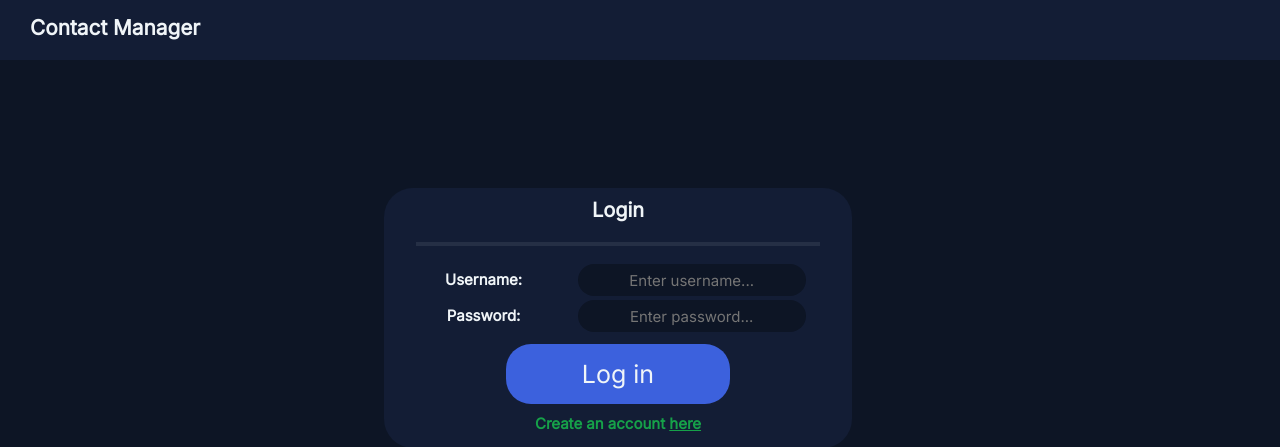
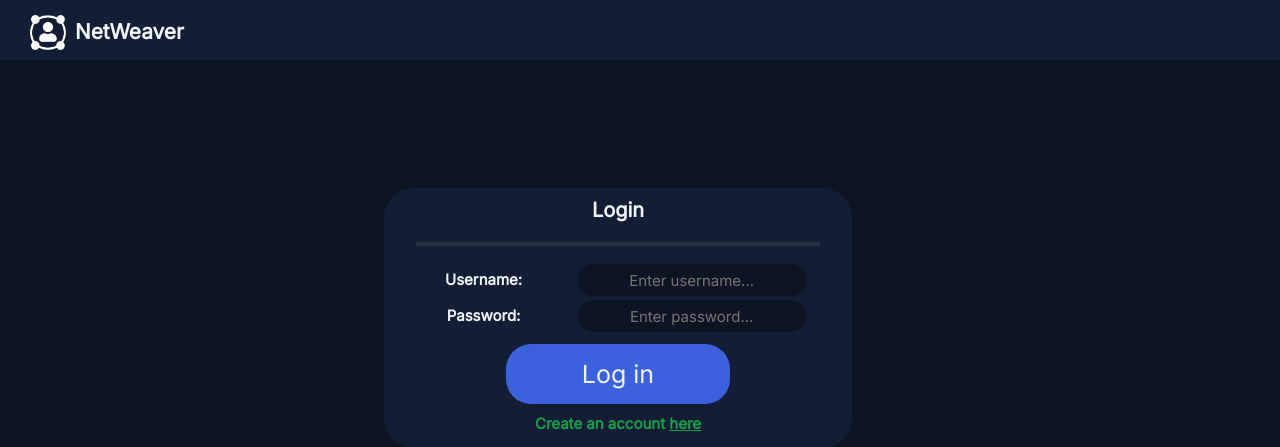
Before and after one commit to fgxmt/LAMP-Project-Group20, a PHP site: page / in a window 1280 px wide. Shown: the top 447 px of the page. Run offline with PHP 8.4, Linux system fonts and the light colour scheme.

Commit message:
Added logo and changed website name

```diff
--- a/css/styles.css
+++ b/css/styles.css
@@ -11,6 +11,8 @@ a {
   background-color: none;
   font-weight: bolder;
 }
+
+
 
 .section-divider {
     border: none;
@@ -40,10 +42,17 @@ a {
 #Website-Name {
     font-size: 130%;
     position: absolute;
+    margin-top: 19px;
+    margin-top: 19px;
+    padding-left: 75px;
+    color: #F0F5F8;
+}
+#logo{
+    position: absolute;
+    height:35px;
     margin-top: 15px;
     margin-bottom: 15px;
-    padding-left: 30px;
-    color: #F0F5F8;
+    padding-left:30px;
 }
 
 /* login Section */
@@ -295,6 +304,13 @@ select{
         padding-left:0;
         display: block;
     }
+    #logo{
+        position: block;
+        height:0px;
+        margin-top: 15px;
+        margin-bottom: 15px;
+        padding-left:30px;
+    }
 
     /* Switch input blocks to column and center labels/inputs */
     #inputBlock {
--- a/index.html
+++ b/index.html
@@ -15,7 +15,8 @@
 <body>
 
 <div id="Header">
-  <span id="Website-Name">Contact Manager</span>
+  <span id="Website-Name">NetWeaver</span>
+  <img src="images/NetWeaverLogo.png" alt="logo" id ="logo">
 </div>
 
 <div id="loginDiv">
--- a/register.html
+++ b/register.html
@@ -15,7 +15,8 @@
 <body>
 
 <div id="Header">
-  <span id="Website-Name">Contact Manager</span>
+  <span id="Website-Name">NetWeaver</span>
+  <img src="images/NetWeaverLogo.png" alt="logo" id ="logo">
 </div>
 
 <div id="registerDiv">
```
Also changed, not shown: images/NetWeaverLogo.png (added).
